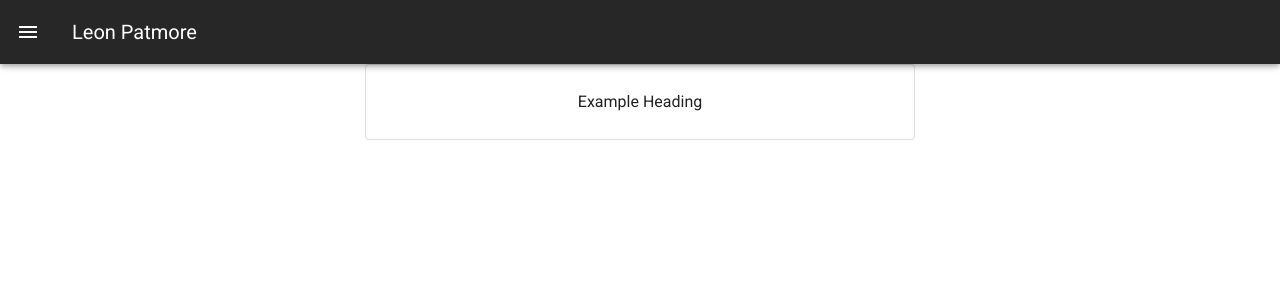
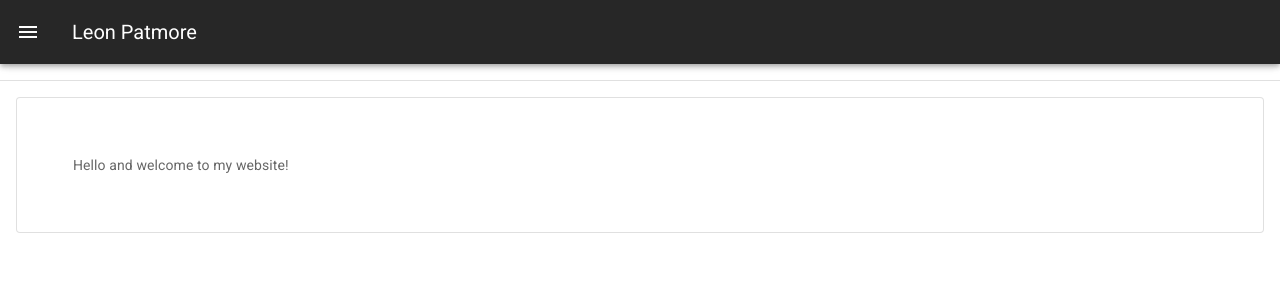
Before and after one commit to LeonPatmore/leon-patmore-website, a Nuxt app: page / in a window 1280 px wide. Shown: the top 300 px of the page. Built offline with nearby package versions, Linux system fonts and the light colour scheme.

Commit message:
improve index.

```diff
--- a/src/pages/index.vue
+++ b/src/pages/index.vue
@@ -1,12 +1,14 @@
 <template>
-    <v-card
-        class="d-flex align-center justify-center pa-4 mx-auto"
-        max-width="550"
-        min-height="76"
-        outlined
-    >
-        <div>Example Heading</div>
-    </v-card>
+    <div>
+        <v-divider />
+        <v-card
+            class="d-flex align-center justify-center pa-10 ma-4"
+            outlined
+            rounded
+        >
+            <v-card-text>Hello and welcome to my website!</v-card-text>
+        </v-card>
+    </div>
 </template>
 
 <script>
```
Also changed, not shown: 1 other file (tests, documents, lock files or other folders).
